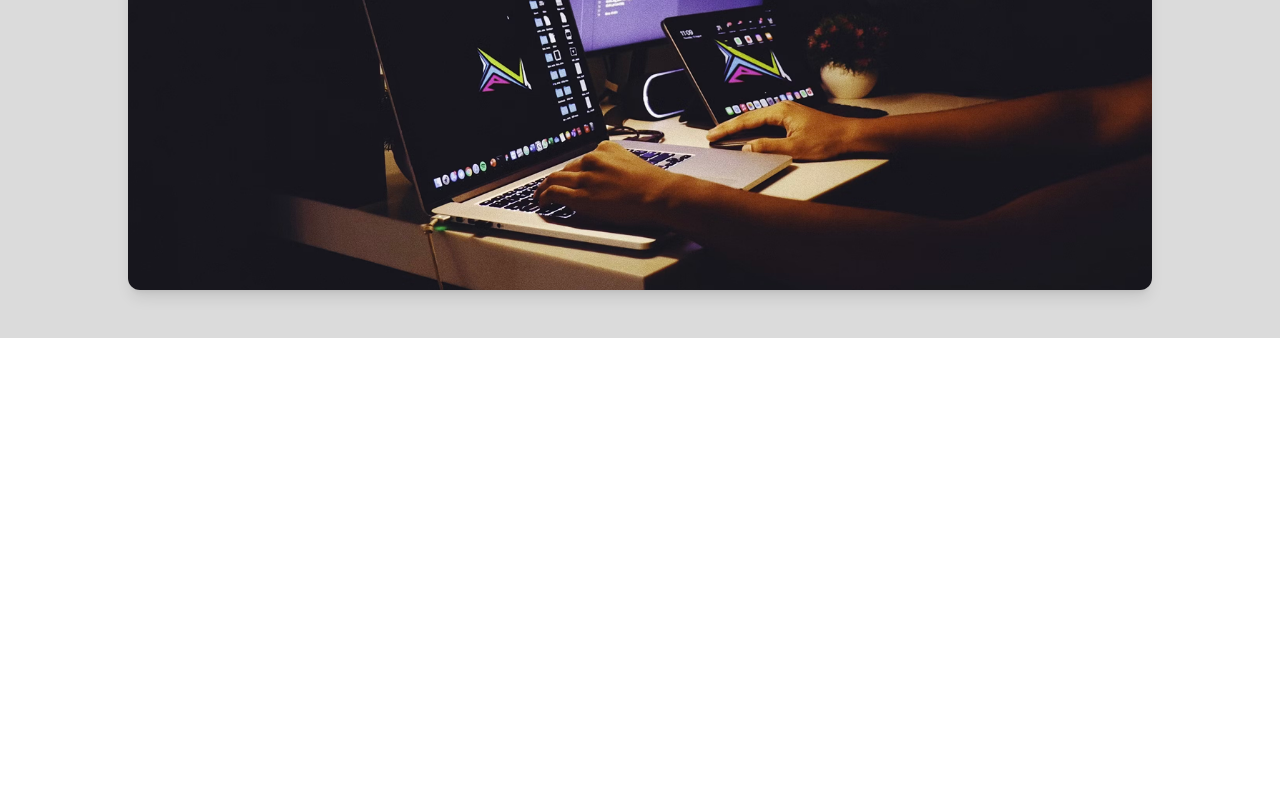
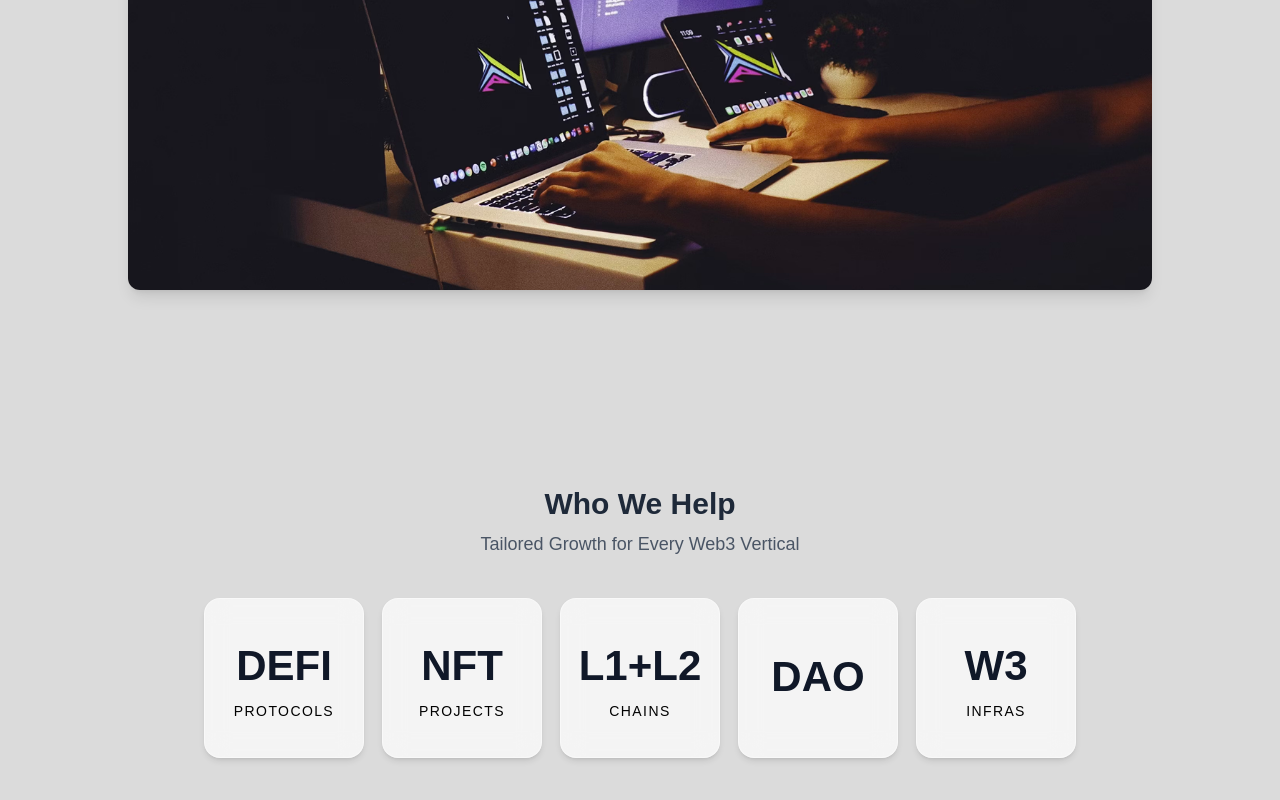
Before and after one commit to xbarbarika/consultingweb3, a Next.js app: page / in a window 1280 px wide. Shown: the part 686-1486 px from the top of the page. Before the commit the page ends 1024 px from the top, so only its background shows below. Built offline with nearby package versions, Linux system fonts and the light colour scheme.

Commit message:
who we help page created

```diff
--- a/src/app/page.tsx
+++ b/src/app/page.tsx
@@ -1,11 +1,13 @@
 import HeroSection from "@/components/Herosection";
 import Navbar from '../components/Navbar';
+import WhoWeHelp from "@/components/WhoWeHelp";
 
 export default function Home() {
   return (
     <main style={{ background: '#DBDBDB', backgroundColor: 'color(display-p3 0.8589 0.8589 0.8589)', minHeight: '100vh' }}>
       <Navbar />
       <HeroSection />
+      <WhoWeHelp />
     </main>
   );
 }
--- /dev/null
+++ b/src/components/WhoWeHelp.tsx
@@ -0,0 +1,33 @@
+import React from 'react';
+
+const items = [
+  { title: 'DEFI', subtitle: 'PROTOCOLS' },
+  { title: 'NFT', subtitle: 'PROJECTS' },
+  { title: 'L1+L2', subtitle: 'CHAINS' },
+  { title: 'DAO', subtitle: '' },
+  { title: 'W3', subtitle: 'INFRAS' },
+];
+
+const WhoWeHelp = () => (
+  <section className="w-full min-h-[350px] flex flex-col items-center justify-center py-12 px-2 relative overflow-hidden mt-[100px]">
+    <div className="text-center mb-2">
+      <h2 className="text-2xl md:text-3xl font-semibold text-gray-800 mb-2">Who We Help</h2>
+      <p className="text-gray-600 text-base md:text-lg">Tailored Growth for Every Web3 Vertical</p>
+    </div>
+    <div className="flex flex-wrap justify-center gap-[18px] mt-8">
+      {items.map(({ title, subtitle }) => (
+        <div
+          key={title}
+          className="flex flex-col items-center justify-center w-[160px] h-[160px] bg-white/70 backdrop-blur-md rounded-2xl shadow-md border border-white/40"
+        >
+          <span className="font-bold text-gray-900 mb-1" style={{ fontSize: '42px' }}>{title}</span>
+          {subtitle && (
+            <span className="tracking-widest" style={{ fontSize: '14px', color: '#000' }}>{subtitle}</span>
+          )}
+        </div>
+      ))}
+    </div>
+  </section>
+);
+
+export default WhoWeHelp;
```
